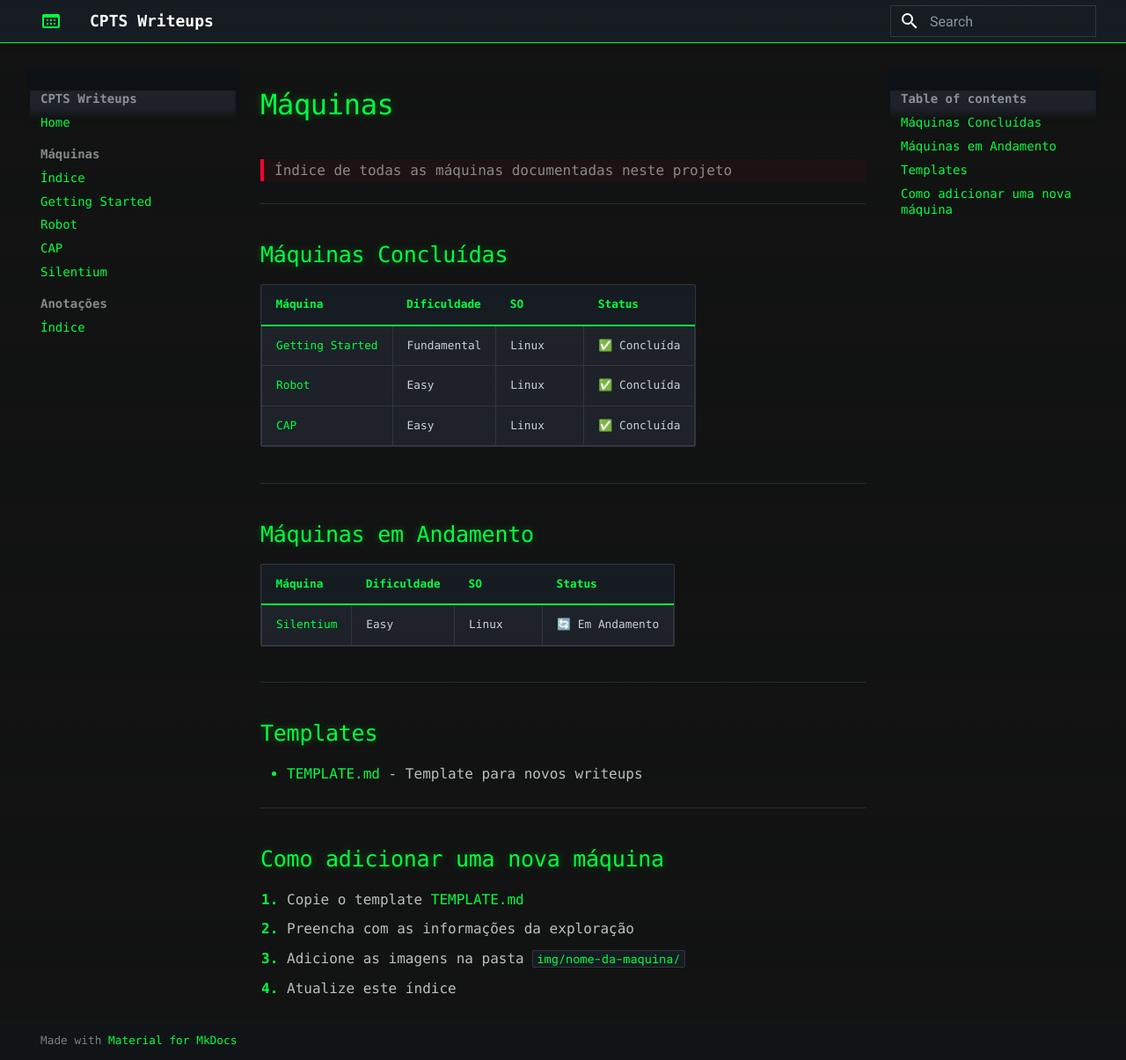
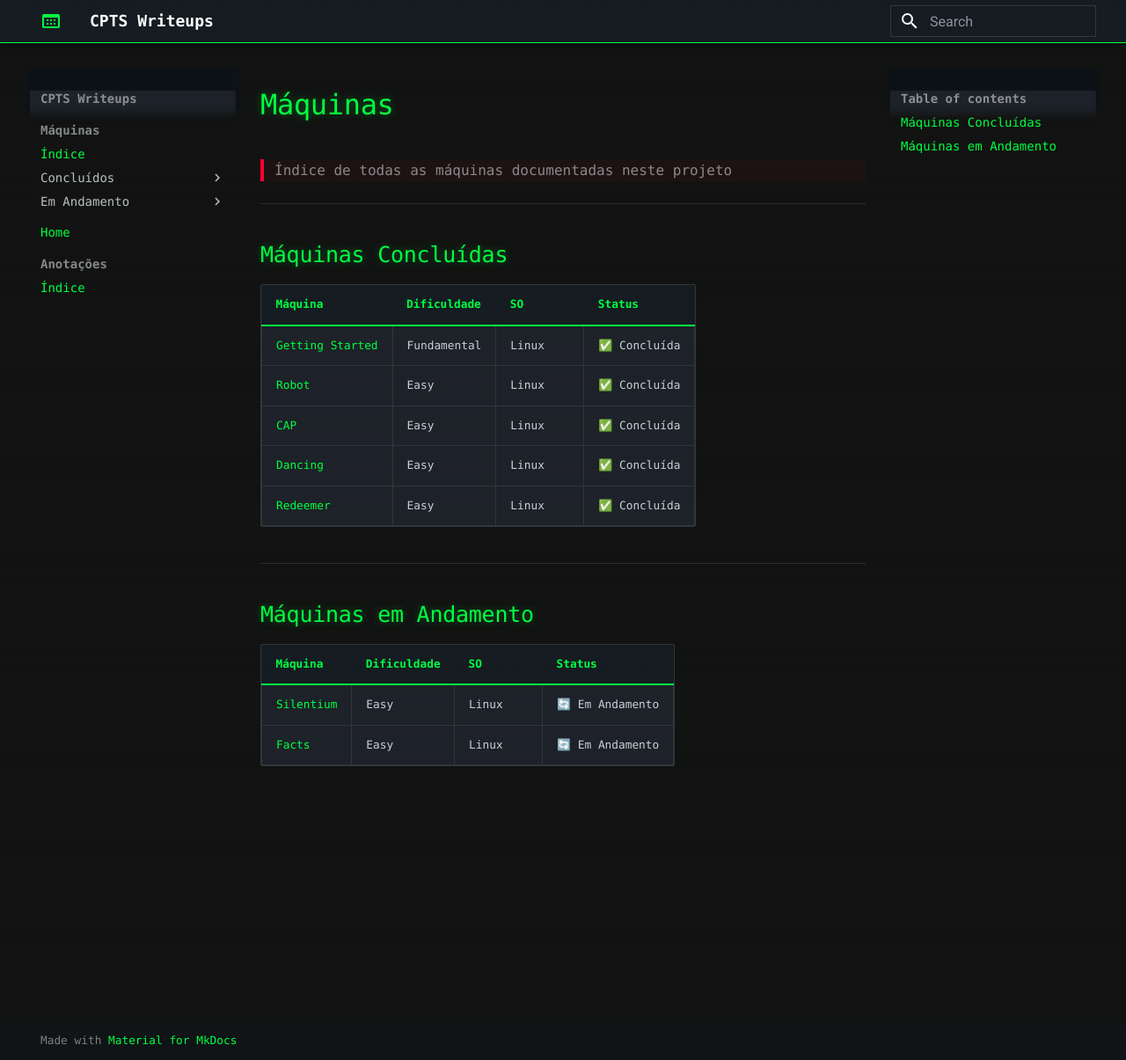
Before and after one commit to thewzz/cpts-writeups, an MkDocs documentation site: the page built from docs/machines/index.md, in a window 1280 px wide and 1205 px high. Shown: the whole window at 88% size. Built offline with MkDocs 1.6.1 and Material for MkDocs 9.7.7, drawn with Linux system fonts in a browser that asks for light colours.

Commit message:
Add Dancing, Redeemer, and Facts machine writeups
- Add Dancing (SMB) writeup with images
- Add Redeemer (Redis) writeup with images
- Add Facts (Web) writeup with images
- Update index with machine listings
- Reorganize nav menu with expandable categories
- Update profile: Analista de Infraestrutura

Co-Authored-By: Claude Opus 4.7 <noreply@anthropic.com>

```diff
--- a/docs/machines/index.md
+++ b/docs/machines/index.md
@@ -11,6 +11,8 @@
 | [Getting Started](getting-started.md) | Fundamental | Linux | ✅ Concluída |
 | [Robot](robot.md) | Easy | Linux | ✅ Concluída |
 | [CAP](cap.md) | Easy | Linux | ✅ Concluída |
+| [Dancing](dancing.md) | Easy | Linux | ✅ Concluída |
+| [Redeemer](redeemer.md) | Easy | Linux | ✅ Concluída |
 
 ---
 
@@ -19,18 +21,4 @@
 | Máquina | Dificuldade | SO | Status |
 |:--------|:------------|:---|:-------|
 | [Silentium](silentium.md) | Easy | Linux | 🔄 Em Andamento |
-
----
-
-## Templates
-
-- [TEMPLATE.md](TEMPLATE.md) - Template para novos writeups
-
----
-
-## Como adicionar uma nova máquina
-
-1. Copie o template [TEMPLATE.md](TEMPLATE.md)
-2. Preencha com as informações da exploração
-3. Adicione as imagens na pasta `img/nome-da-maquina/`
-4. Atualize este índice
+| [Facts](facts.md) | Easy | Linux | 🔄 Em Andamento |
--- a/mkdocs.yml
+++ b/mkdocs.yml
@@ -32,13 +32,19 @@ markdown_extensions:
   - attr_list
 
 nav:
-  - Home: index.md
   - Máquinas:
     - Índice: machines/index.md
-    - Getting Started: machines/getting-started.md
-    - Robot: machines/robot.md
-    - CAP: machines/cap.md
-    - Silentium: machines/silentium.md
-    # - HTB Máquinas Ativas: machines/htb-machines.md
+    - Concluídos:
+      - Easy:
+        - Getting Started: machines/getting-started.md
+        - Robot: machines/robot.md
+        - CAP: machines/cap.md
+        - Dancing: machines/dancing.md
+        - Redeemer: machines/redeemer.md
+    - Em Andamento:
+      - Easy:
+        - Silentium: machines/silentium.md
+        - Facts: machines/facts.md
+  - Home: index.md
   - Anotações:
     - Índice: notes/index.md
```
Also changed, not shown: docs/index.md (+2 -0 lines), docs/machines/dancing.md (added, +95 -0 lines), docs/machines/facts.md (added, +90 -0 lines), docs/machines/redeemer.md (added, +97 -0 lines), docs/machines/img/dancing/image 1.png (added), docs/machines/img/dancing/image 2.png (added), docs/machines/img/dancing/image 3.png (added), docs/machines/img/dancing/image.png (added), docs/machines/img/facts/image 1.png (added), docs/machines/img/facts/image 2.png (added), docs/machines/img/facts/image.png (added), docs/machines/img/redeemer/image 1.png (added), docs/machines/img/redeemer/image.png (added).
